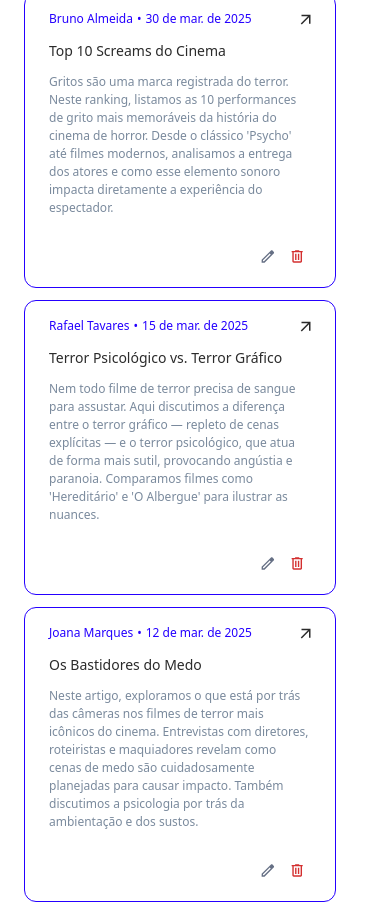
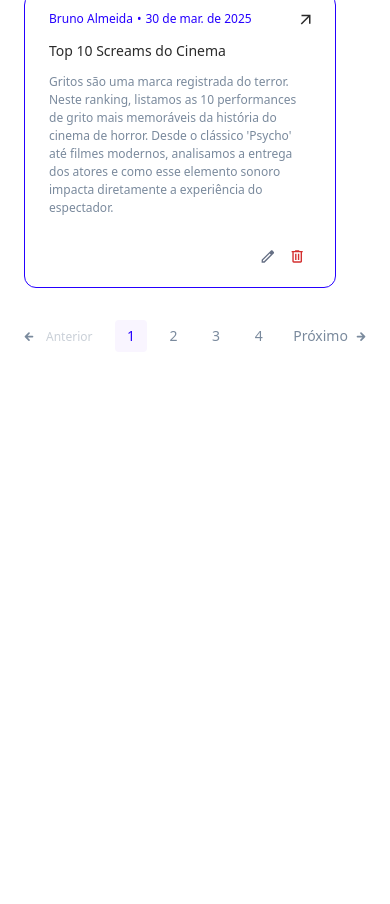
Before and after one commit to vitto2/blog-da-blue, a React (Vite) app: page / in a window 390 px wide. Shown: the part 1430-2334 px from the top of the page. After the commit the page ends 1852 px from the top, so only its background shows below. Built offline with nearby package versions, Linux system fonts and the light colour scheme.

Commit message:
feat: cria paginação mobile

```diff
--- a/src/App.jsx
+++ b/src/App.jsx
@@ -1,8 +1,7 @@
 import Header from "./components/Header.jsx";
 import Recents from "./components/recents.jsx";
 import AllPosts from "./components/AllPosts.jsx";
-import EditPost from "./components/EditPost.jsx";
-import ViewPost from "./components/ViewPost.jsx";
+
 
 export default function App() {
 	return (
--- a/src/components/AllPosts.jsx
+++ b/src/components/AllPosts.jsx
@@ -1,32 +1,33 @@
 import React, { useEffect, useState } from "react";
 import Post from "./Post";
+import Pagination from "./Pagination";
 
 export default function AllPosts() {
-	const [Posts, setPosts] = useState([]);
+  const [posts, setPosts] = useState([]);
+  const [currentPage, setCurrentPage] = useState(1);
+  const pageSize = 3;
 
   useEffect(() => {
     fetch("/posts.json")
       .then((res) => res.json())
       .then((data) => {
         const sorted = data.sort((a, b) => {
-					const dateA = new Date(
-						a.data_publicacao.split("/").reverse().join("-")
-					);
-					const dateB = new Date(
-						b.data_publicacao.split("/").reverse().join("-")
-					);
+          const dateA = new Date(a.data_publicacao.split("/").reverse().join("-"));
+          const dateB = new Date(b.data_publicacao.split("/").reverse().join("-"));
           return dateB - dateA;
         });
-
         setPosts(sorted);
       })
       .catch((err) => console.error("Erro ao carregar posts:", err));
   }, []);
 
+  const totalPages = Math.ceil(posts.length / pageSize);
+  const currentPosts = posts.slice((currentPage - 1) * pageSize, currentPage * pageSize);
+
   return (
     <div>
       <ul className="flex flex-col gap-[.75rem]">
-				{Posts.map((post, index) => (
+        {currentPosts.map((post, index) => (
           <li key={index}>
             <Post
               titulo={post.titulo}
@@ -39,6 +40,17 @@ export default function AllPosts() {
         ))}
       </ul>
 
+      {totalPages > 1 && (
+        <Pagination
+          currentPage={currentPage}
+          totalPages={totalPages}
+          onPageChange={(page) => {
+            if (page < 1 || page > totalPages) return;
+            setCurrentPage(page);
+            window.scrollTo({ top: 0, behavior: "smooth" });
+          }}
+        />
+      )}
     </div>
   );
 }
--- /dev/null
+++ b/src/components/Pagination.jsx
@@ -0,0 +1,46 @@
+import React from "react";
+import arrowL from "../assets/img/arrow-left.svg";
+import arrowR from "../assets/img/arrow-right.svg";
+
+export default function Pagination({ currentPage, totalPages, onPageChange }) {
+	const pages = Array.from({ length: totalPages }, (_, i) => i + 1);
+
+	return (
+		<nav className="flex items-center justify-between mt-8 mb-[4.375rem] text-[#7A8A9D] ">
+			<div className="flex items-center">
+				<img src={arrowL} alt="" />
+
+				<button
+					onClick={() => onPageChange(currentPage - 1)}
+					disabled={currentPage === 1}
+					className="px-3 py-1 text-sm disabled:opacity-40 text-[.75rem]">
+					Anterior
+				</button>
+			</div>
+
+			{pages.map((page) => (
+				<button
+					key={page}
+					onClick={() => onPageChange(page)}
+					aria-current={page === currentPage ? "page" : undefined}
+					className={`w-8 h-8 grid place-content-center  text-sm transition ${
+						page === currentPage
+							? "bg-[#F9F5FF] text-[#2500FF] rounded"
+							: " hover:bg-gray-100"
+					}`}>
+					{page}
+				</button>
+			))}
+
+			<div className="flex items-center">
+				<button
+					onClick={() => onPageChange(currentPage + 1)}
+					disabled={currentPage === totalPages}
+					className="px-2 py-1 text-sm disabled:opacity-40">
+					Próximo
+				</button>
+				<img src={arrowR} alt="" />
+			</div>
+		</nav>
+	);
+}
```
Also changed, not shown: src/assets/img/arrow-left.svg (added), src/assets/img/arrow-right.svg (added). Lines whose indentation alone changed are shown as unchanged.
